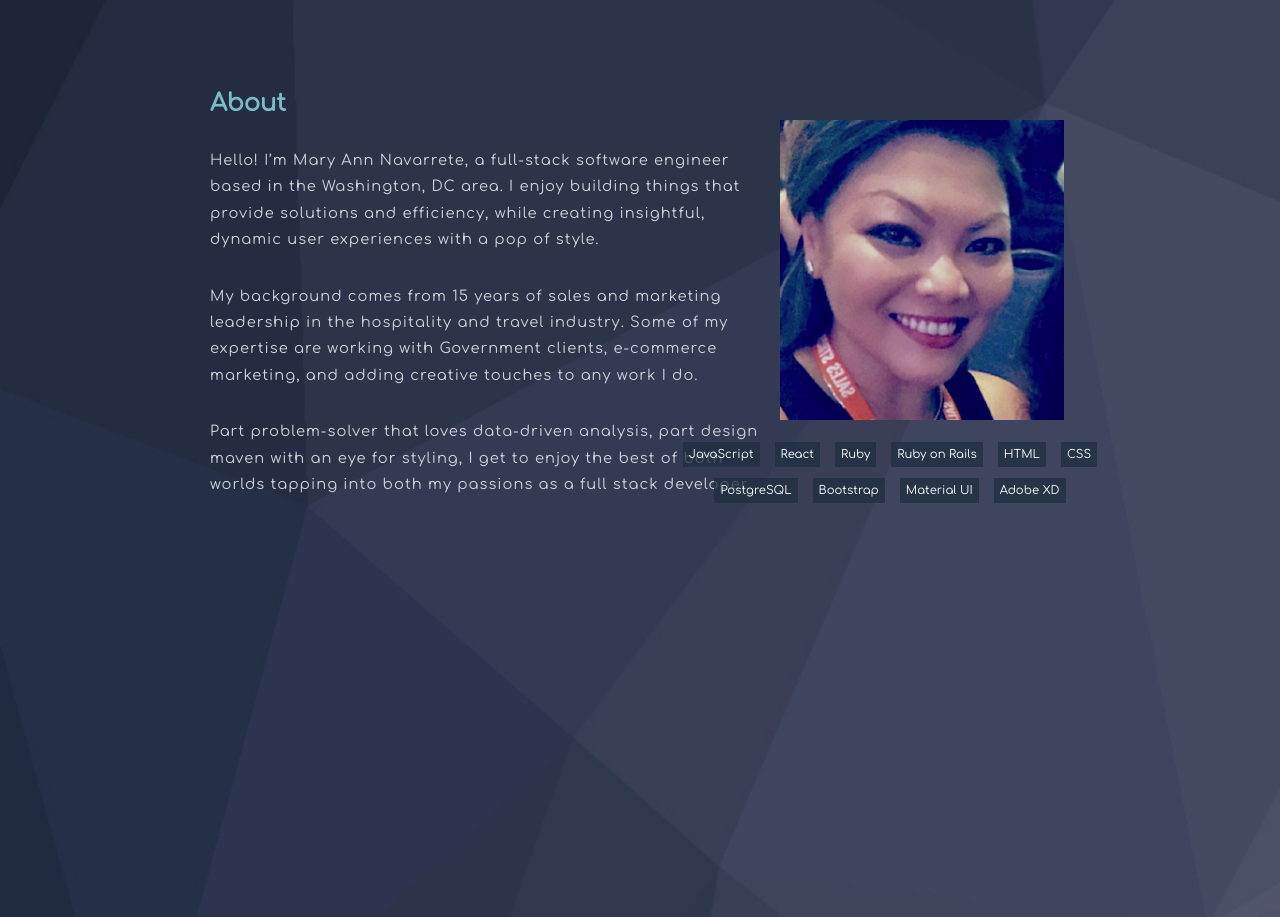
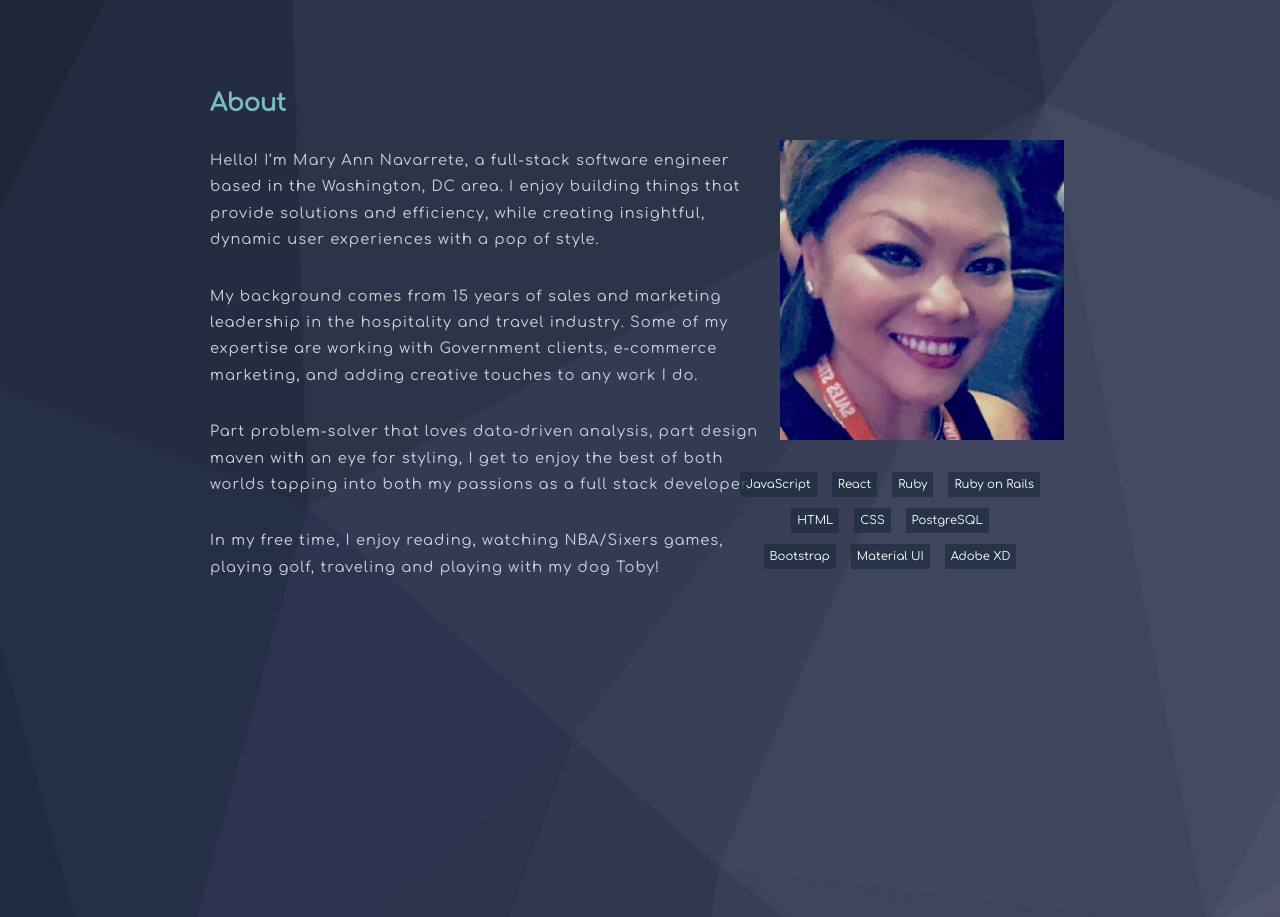
Before and after one commit to MaryAnnN28/mnportfolio, a React (Create React App) app: page / in a window 1280 px wide. Shown: the part 1020-1937 px from the top of the page. Built offline with nearby package versions, Linux system fonts and the light colour scheme.

Commit message:
added to about me

```diff
--- a/src/components/About/About.css
+++ b/src/components/About/About.css
@@ -45,8 +45,8 @@ p.about-text {
 
 img.pic {
   margin-left: 130px;
-  margin-top: 30px;
-  margin-bottom: 20px;
+  margin-top: 50px;
+  margin-bottom: 30px;
   /* border-radius: 50%; */
 }
 
@@ -59,7 +59,7 @@ img.pic {
   padding: 6px;
   background-color: #202e40be;
   height: 8px;
-  margin-top: 20px;
+  margin-top: 40px;
   margin-left: 15px;
   font-size: 8.7pt;
   text-align: center;
--- a/src/components/About/About.js
+++ b/src/components/About/About.js
@@ -35,6 +35,9 @@ const About = () => {
             <p data-aos="fade-right" className="about-text">
             Part problem-solver that loves data-driven analysis, part design maven with an eye for styling, I get to enjoy the best of both worlds tapping into both my passions as a full stack developer.
             </p>
+            <p data-aos="fade-right" className="about-text">
+            In my free time, I enjoy reading, watching NBA/Sixers games, playing golf, traveling and playing with my dog Toby!
+            </p>
           </div>
         </div>
 
@@ -46,11 +49,13 @@ const About = () => {
             <span className="label-skill">JavaScript</span>
             <span className="label-skill">React</span>
             <span className="label-skill">Ruby</span>
-            <span className="label-skill">Ruby on Rails</span>
+              <span className="label-skill">Ruby on Rails</span>
+            <br /><br />
+
             <span className="label-skill">HTML</span>
             <span className="label-skill">CSS</span>
+            <span className="label-skill">PostgreSQL</span>
             <br /><br />
-            <span className="label-skill">PostgreSQL</span>
             <span className="label-skill">Bootstrap</span>
             <span className="label-skill">Material UI</span>
             <span className="label-skill">Adobe XD</span>
--- a/src/components/Projects/Projects.css
+++ b/src/components/Projects/Projects.css
@@ -116,7 +116,7 @@ h3.project-title-planet {
 
 .description-container-planet {
   background:rgba(176, 182, 230, 0.190);
-  width: 350px;
+  width: 360px;
   height: 150px;
   margin-right: 10px;
   margin-top: 20px;
```
